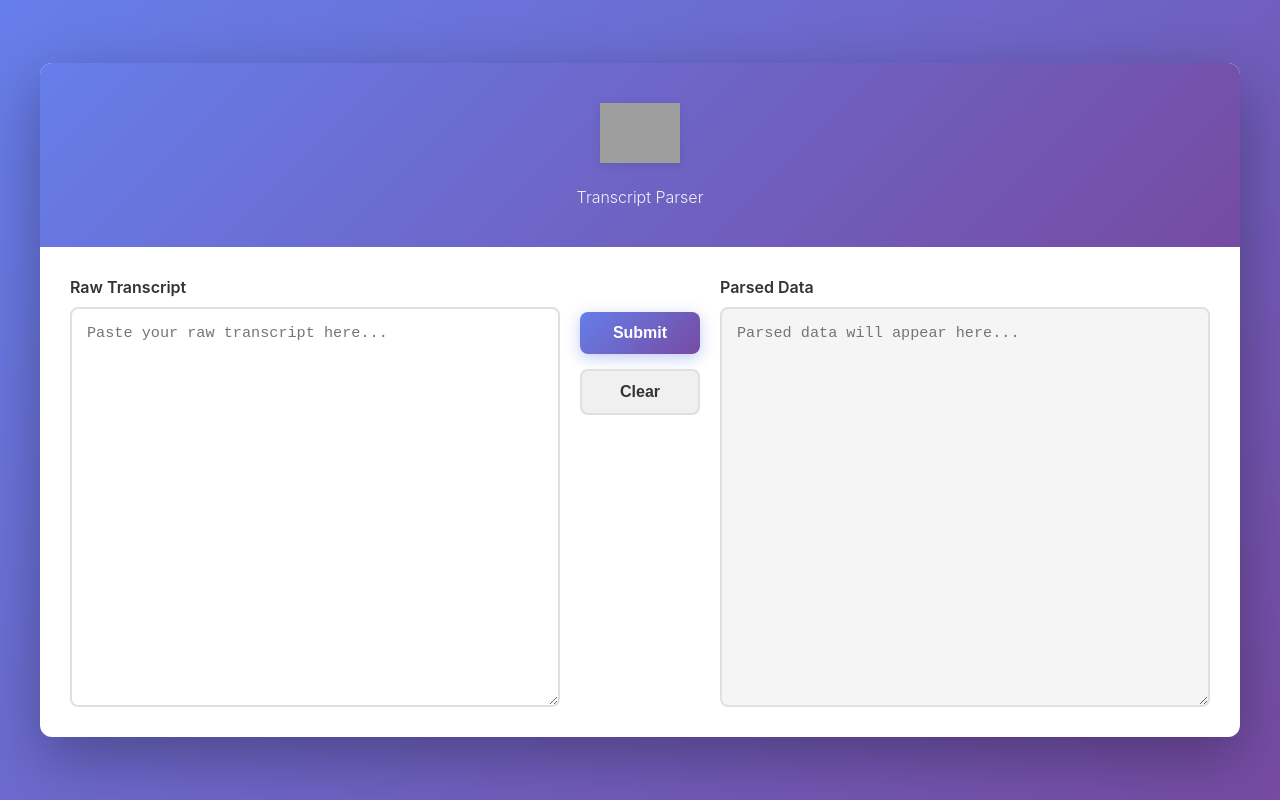
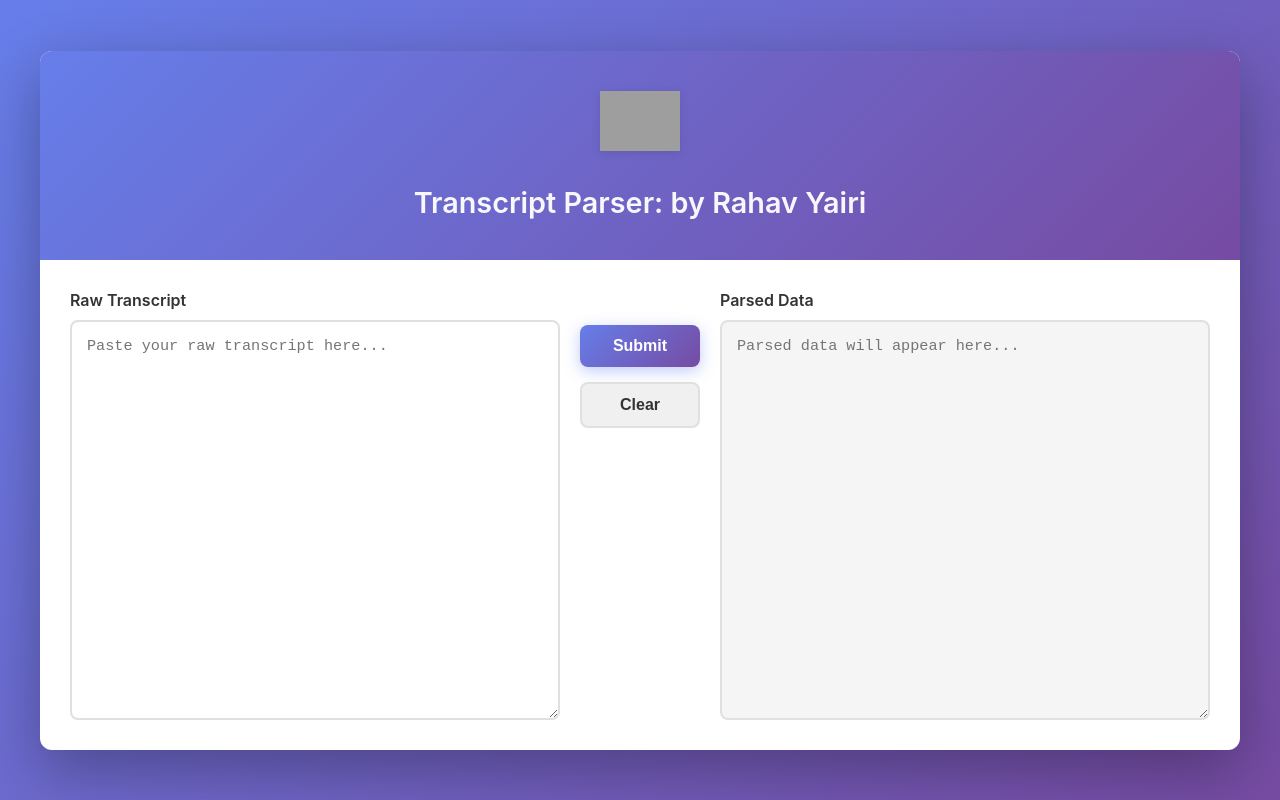
Before and after one commit to rahav-priv/ScribeMD_exercise, a Flask app: page / in a window 1280 px wide. Run offline with Flask 3, Linux system fonts and the light colour scheme; grey boxes are pictures that could not be loaded.

Commit message:
Update: Make subtitle larger and add 'by Rahav Yairi'

```diff
--- a/static/style.css
+++ b/static/style.css
@@ -38,9 +38,10 @@ header {
 }
 
 .subtitle {
-    font-size: 1rem;
-    opacity: 0.9;
-    font-weight: 300;
+    font-size: 1.8rem;
+    opacity: 0.95;
+    font-weight: 600;
+    margin-top: 10px;
 }
 
 .content {
--- a/templates/index.html
+++ b/templates/index.html
@@ -10,7 +10,7 @@
     <div class="container">
         <header>
             <img src="https://static.scribemd.ai/assets/prod/logo-b2c84ae1eb5833070341ede85b5c1f9bf2d8f5ca345b105d914f43a9a279242b.svg" alt="ScribeMD Logo" class="logo">
-            <p class="subtitle">Transcript Parser</p>
+            <p class="subtitle">Transcript Parser: by Rahav Yairi</p>
         </header>
 
         <div class="content">
```
